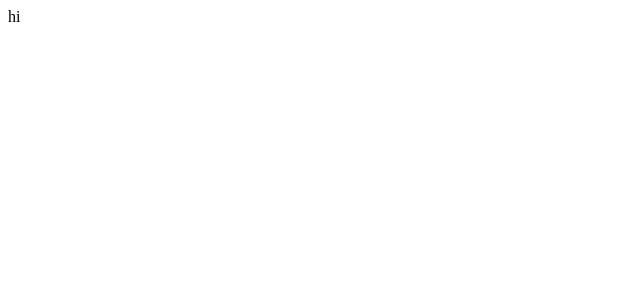
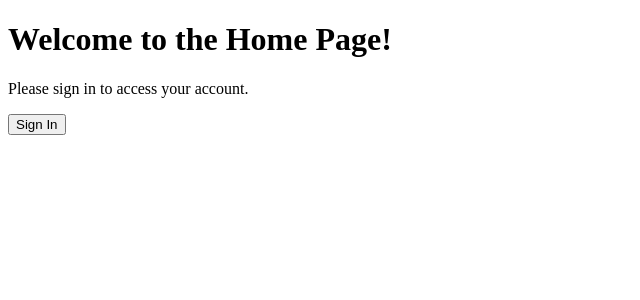
Before and after one commit to Amitkys/next-crud, a Next.js app: page /dashboard in a window 1280 px wide. Shown: the top 300 px of the page, without its empty margins (0-640 px from the left). Built offline with nearby package versions, Linux system fonts and the light colour scheme; no server answers.

Commit message:
testing route for dashboard

```diff
--- a/app/dashboard/page.tsx
+++ b/app/dashboard/page.tsx
@@ -1,7 +1,33 @@
-export default function  () {
+"use client";
+// pages/index.tsx (or pages/index.js)
+import { useSession, signIn } from 'next-auth/react';
+
+const HomePage = () => {
+  const { data: session, status } = useSession();
+
+  if (status === "loading") {
+    return <p>Loading...</p>;
+  }
+
+  if (!session) {
     return (
-        <div>
-            hi
-        </div>
-    )
-}
+      <div>
+        <h1>Welcome to the Home Page!</h1>
+        <p>Please sign in to access your account.</p>
+        <button onClick={() => signIn()}>Sign In</button>
+      </div>
+    );
+  }
+
+  // User is authenticated
+  return (
+    <div>
+      <h1>Welcome, {session.user.name}!</h1>
+      <p>{session.user.image}</p>
+      <img src={session.user.image} alt={session.user.name} />
+      <p>Email: {session.user.email}</p>
+    </div>
+  );
+};
+
+export default HomePage;
```
